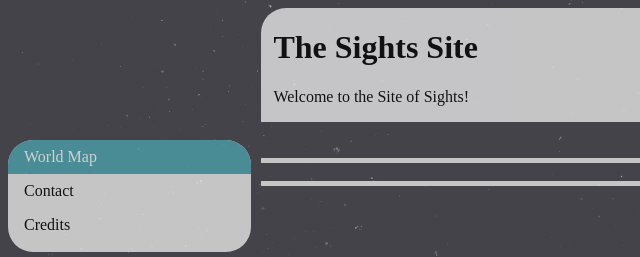
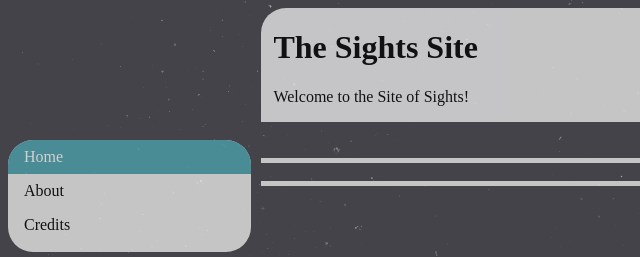
Before and after one commit to WongZiMingRyan/CP3402_Prac, a plain HTML site: page Prac01/index.html in a window 1280 px wide. Shown: the top 257 px of the page, 0-640 px from the left. Drawn offline with Linux system fonts and the light colour scheme.

Commit message:
Home page renamed to index due to sitegrounds requirements TODO: fill content

```diff
--- a/Prac01/Prac01_home.html
+++ b/Prac01/index.html
@@ -12,8 +12,8 @@
 </div>
 <br>
 <ul>
-    <li><a class="active" href="Prac01_home.html">World Map</a></li>
-    <li><a href="Prac01_about.html">Contact</a></li>
+    <li><a class="active" href="index.html">Home</a></li>
+    <li><a href="Prac01_about.html">About</a></li>
     <li><a href="Prac01_credits.html">Credits</a></li>
 </ul>
 <br>
```
Also changed, not shown: Prac01/Prac01_about.html (+1 -1 lines), Prac01/Prac01_credits.html (+1 -1 lines).
